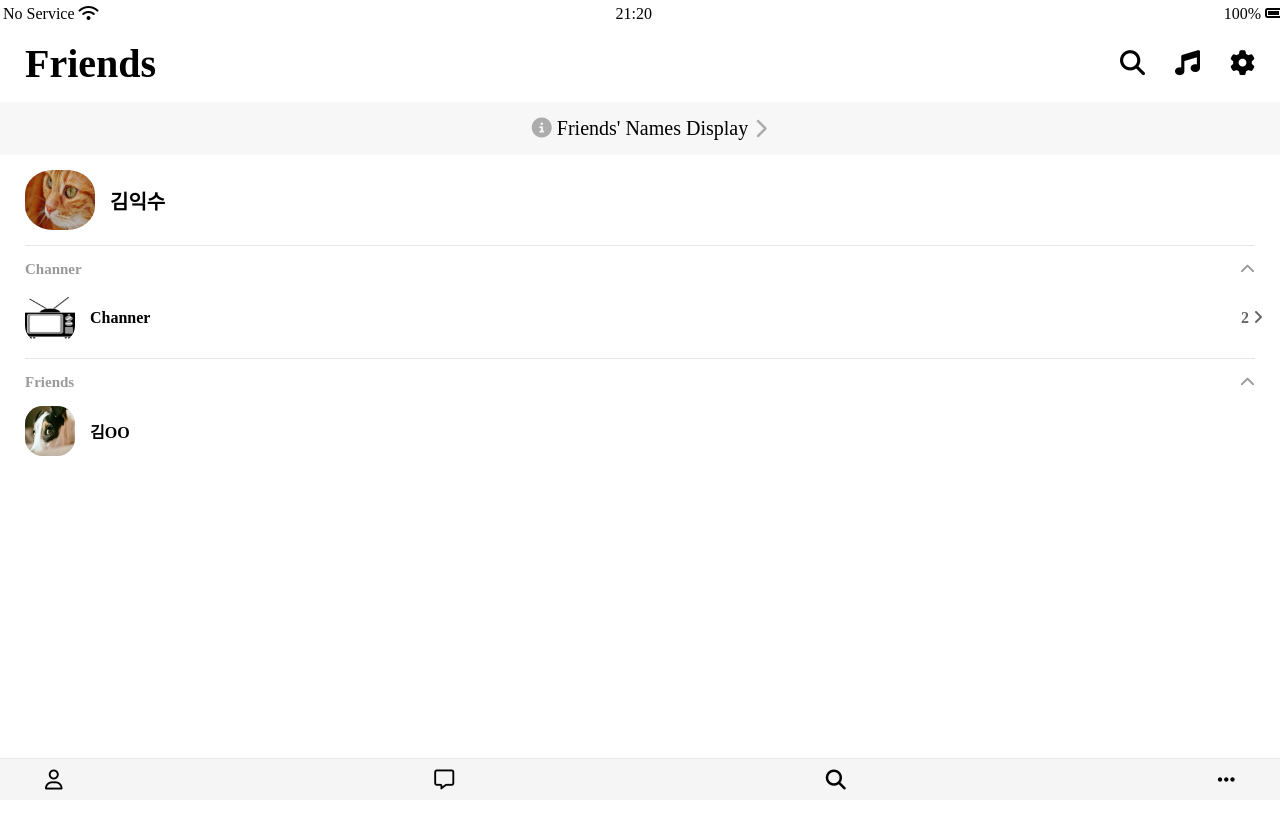
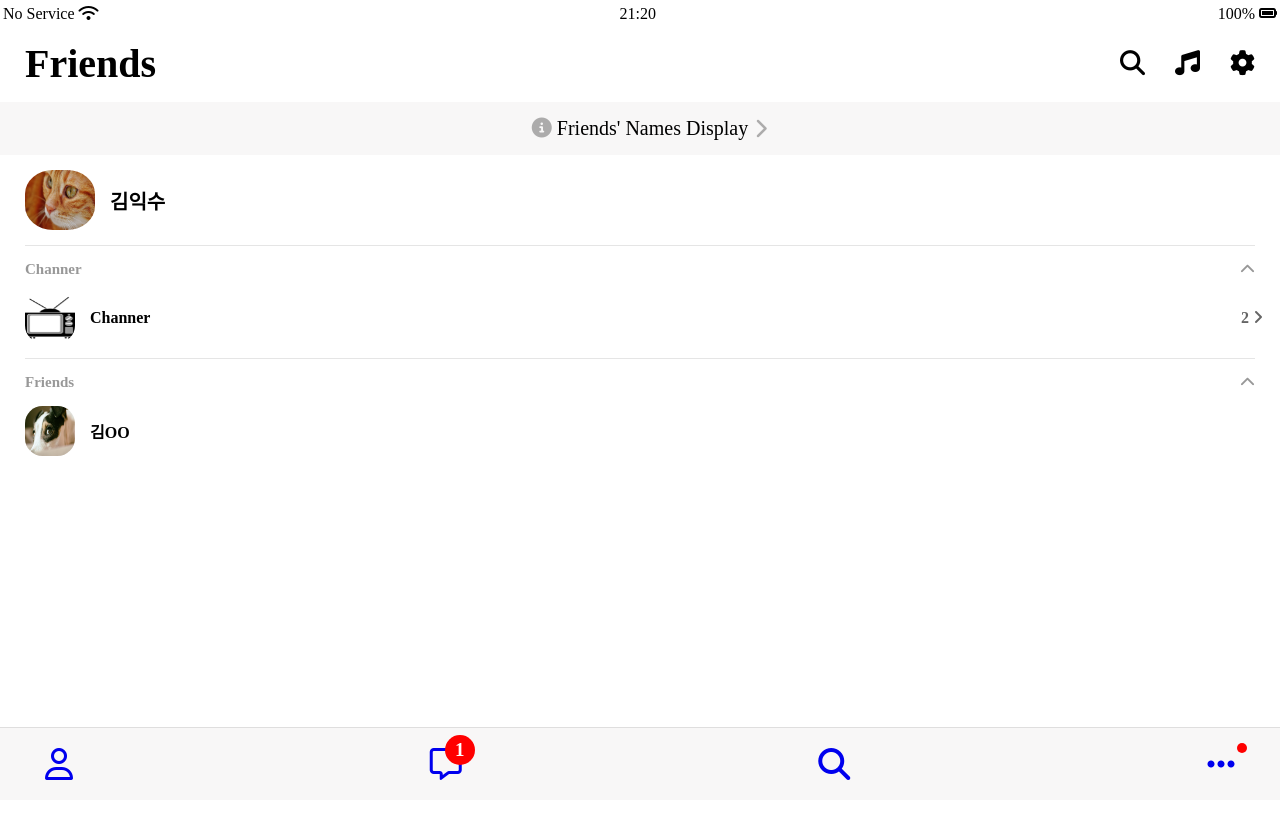
Before and after one commit to lynch456/kokoa-review, a plain HTML site: page friends.html in a window 1280 px wide. Shown: the top 828 px of the page. After the commit the page ends 800 px from the top, so only its background shows below. Drawn offline with Linux system fonts and the light colour scheme.

Commit message:
8/26 Nav link & red dot
Lecture Reference

```diff
--- a/CSS/components/navigation.css
+++ b/CSS/components/navigation.css
@@ -5,13 +5,44 @@
   align-items: center;
   width: 100%;
   box-sizing: border-box;
-  position: fixed;
   padding: 20px 45px;
-  background-color: rgba(0, 0, 0, 0.04);
-  border-top: 1px solid rgb(235, 232, 232);
+  background-color: rgba(241, 239, 239, 0.5);
+  border-top: 1px solid rgb(0, 0, 0, 0.1);
   bottom: 0%;
-  z-index: 1;
 }
 .navigation-bar i {
   cursor: pointer;
 }
+.nav-link {
+  position: relative;
+}
+
+.red-circle {
+  display: block;
+  display: flex;
+  justify-content: center;
+  align-items: center;
+  border-radius: 50%;
+  background-color: red;
+  position: absolute;
+  bottom: 15px;
+  left: 15px;
+  width: 30px;
+  height: 30px;
+  color: white;
+  font-size: 19px;
+  font-weight: 600;
+}
+.red-circle__ellipsis {
+  display: block;
+  display: flex;
+  justify-content: center;
+  align-items: center;
+  border-radius: 50%;
+  background-color: red;
+  position: absolute;
+  bottom: 27px;
+  left: 30px;
+  width: 10px;
+  height: 10px;
+}
--- a/CSS/components/status-bar.css
+++ b/CSS/components/status-bar.css
@@ -4,7 +4,8 @@
   justify-content: space-between;
   padding: 5px 3px;
   width: 100%;
+  box-sizing: border-box;
 }
 .status-bar__column:nth-child(2) {
-  width: 91px;
+  width: 77px;
 }
--- a/CSS/every.css
+++ b/CSS/every.css
@@ -1,6 +1,3 @@
 a {
   text-decoration: none;
 }
-body {
-  height: 500vh;
-}
--- a/friends.html
+++ b/friends.html
@@ -68,10 +68,22 @@
 </main>
 <nav class="navigation">
     <ul class="navigation-bar">
-        <i class="far fa-user fa-lg"></i>
-        <i class="far fa-comment-alt fa-lg"></i>
-        <i class="fas fa-search fa-lg"></i>
-        <i class="fas fa-ellipsis-h fa-lg"></i>
+        <a class="nav-link" href="friends.html">
+            <i class="far fa-user fa-2x"></i>
+        </a>
+        <a class="nav-link" href="#">
+            <span class="red-circle">1</span>
+            <i class="far fa-comment-alt fa-2x"></i>
+        </a>
+        <a class="nav-link" href="#">
+            <i class="fas fa-search fa-2x"></i>
+        </a>
+
+        <a class="nav-link" href="#">
+            <span class="red-circle__ellipsis"></span>
+            <i class="fas fa-ellipsis-h fa-2x"></i>
+        </a>
+
     </ul>
 </nav>
 
```
